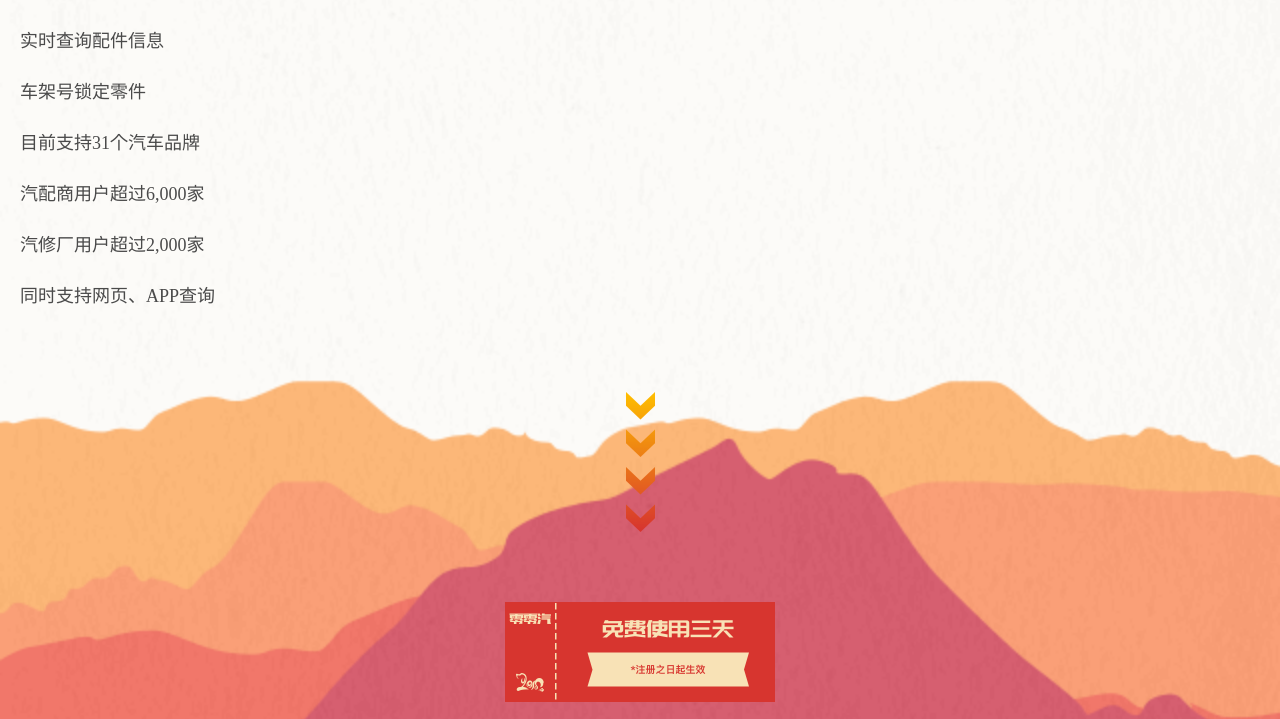
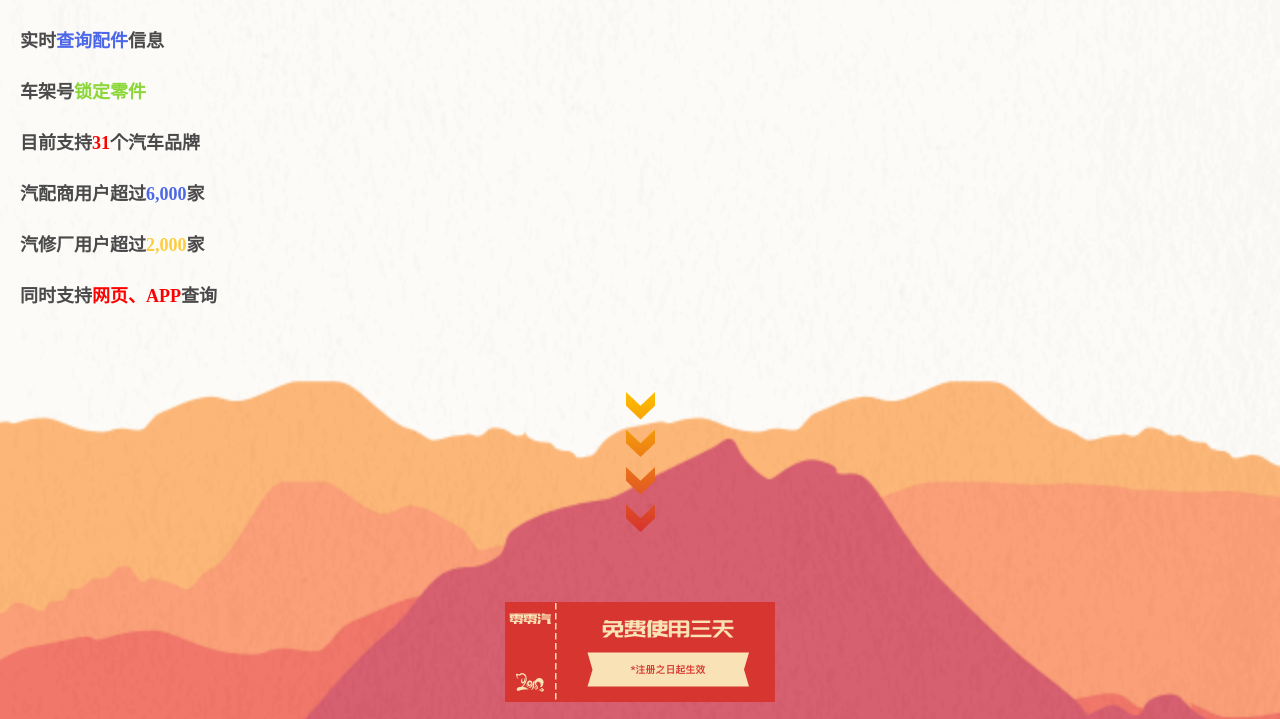
Before and after one commit to Stevendwy/GreetingCard, a plain HTML site: page description.html in a window 1280 px wide. Shown: the part 69-788 px from the top of the page. Drawn offline with Linux system fonts and the light colour scheme.

Commit message:
介绍页字体优化

```diff
--- a/description.html
+++ b/description.html
@@ -89,6 +89,7 @@
       margin-top: 25px;
       font-size: 18px;
       color: #4A4A4A;
+      font-weight: 800;
     }
 
     .logo {
@@ -148,6 +149,22 @@
       width: 100%;
       z-index: -1;
     }
+
+    .green {
+      color: #8BD738;
+    }
+
+    .blue {
+      color: #4C67E7;
+    }
+
+    .yellow {
+      color: #FDCD3D;
+    }
+
+    .red {
+      color: red;
+    }
   </style>
 </head>
 
@@ -164,12 +181,12 @@
   <section id="content">
     <section class="description">
       <img src="img/logo.png" alt="logo" class="logo">
-      <span>实时查询配件信息</span>
-      <span>车架号锁定零件</span>
-      <span>目前支持31个汽车品牌</span>
-      <span>汽配商用户超过6,000家</span>
-      <span>汽修厂用户超过2,000家</span>
-      <span>同时支持网页、APP查询</span>
+      <span>实时<span class="blue">查询配件</span>信息</span>
+      <span>车架号<span class="green">锁定零件</span></span>
+      <span>目前支持<span class="red">31</span>个汽车品牌</span>
+      <span>汽配商用户超过<span class="blue">6,000</span>家</span>
+      <span>汽修厂用户超过<span class="yellow">2,000</span>家</span>
+      <span>同时支持<span class="red">网页、APP</span>查询</span>
     </section>
     <img class="down" src="img/p_down2.png" alt="down">
     <section class="cards">
```
